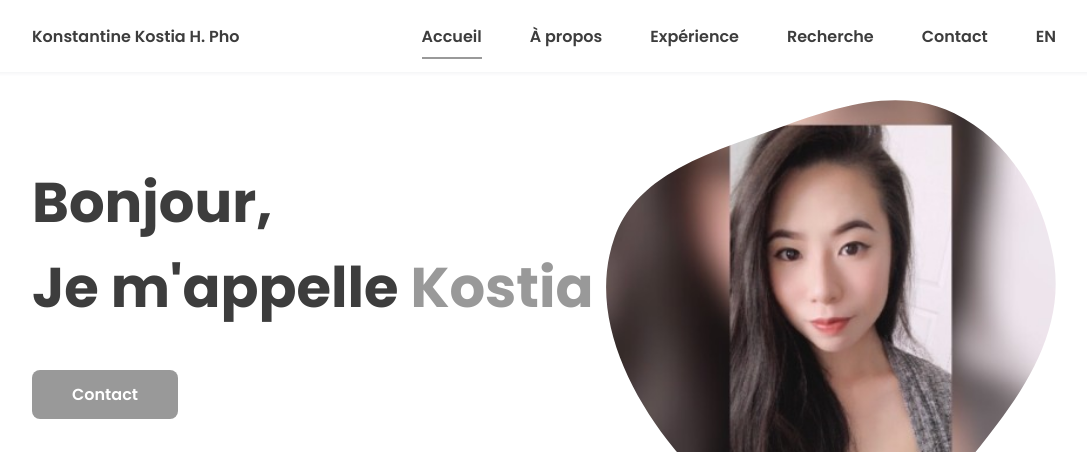
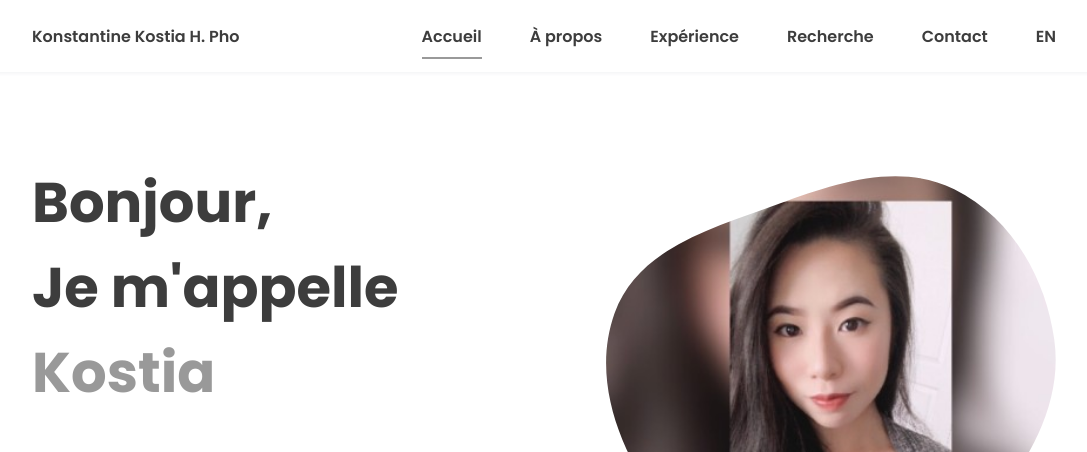
Before and after one commit to kostia-pho/kostia-pho.github.io, a plain HTML site: page index_fr.html in a window 1280 px wide. Shown: the top 452 px of the page, without its empty margins (96-1183 px from the left). Drawn offline with nearby package versions, Linux system fonts and the light colour scheme.

Commit message:
Update index_fr.html

```diff
--- a/index_fr.html
+++ b/index_fr.html
@@ -40,7 +40,7 @@
             <!--===== HOME =====-->
             <section class="home bd-grid" id="home">
                 <div class="home__data">
-                    <h1 class="home__title">Bonjour,<br>Je m'appelle <span class="home__title-color">Kostia</span><br></h1>
+                    <h1 class="home__title">Bonjour,<br>Je m'appelle <br><span class="home__title-color">Kostia</span><br></h1>
 
                     <a href="#contact" class="button">Contact</a>
                 </div>
```
